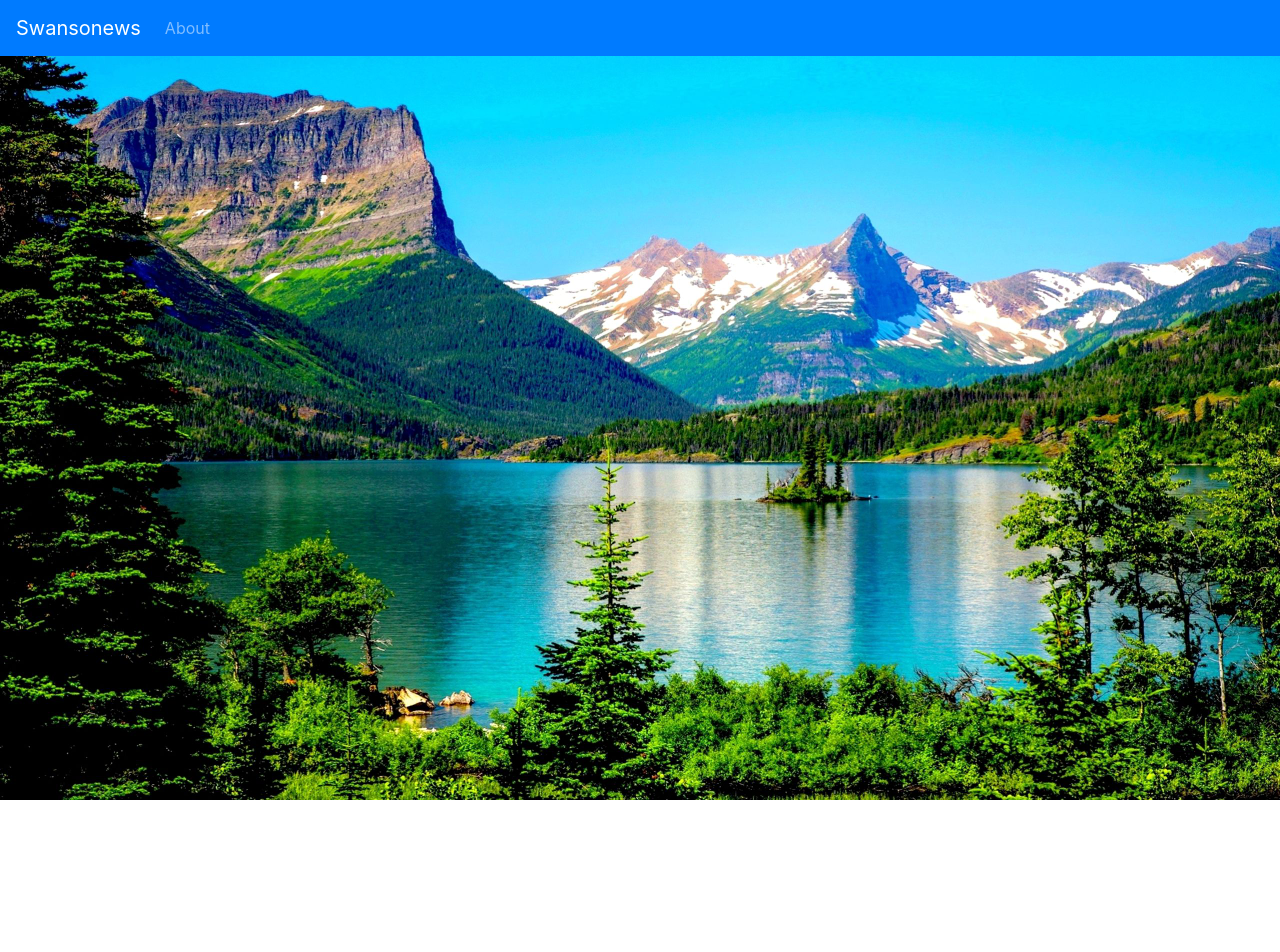
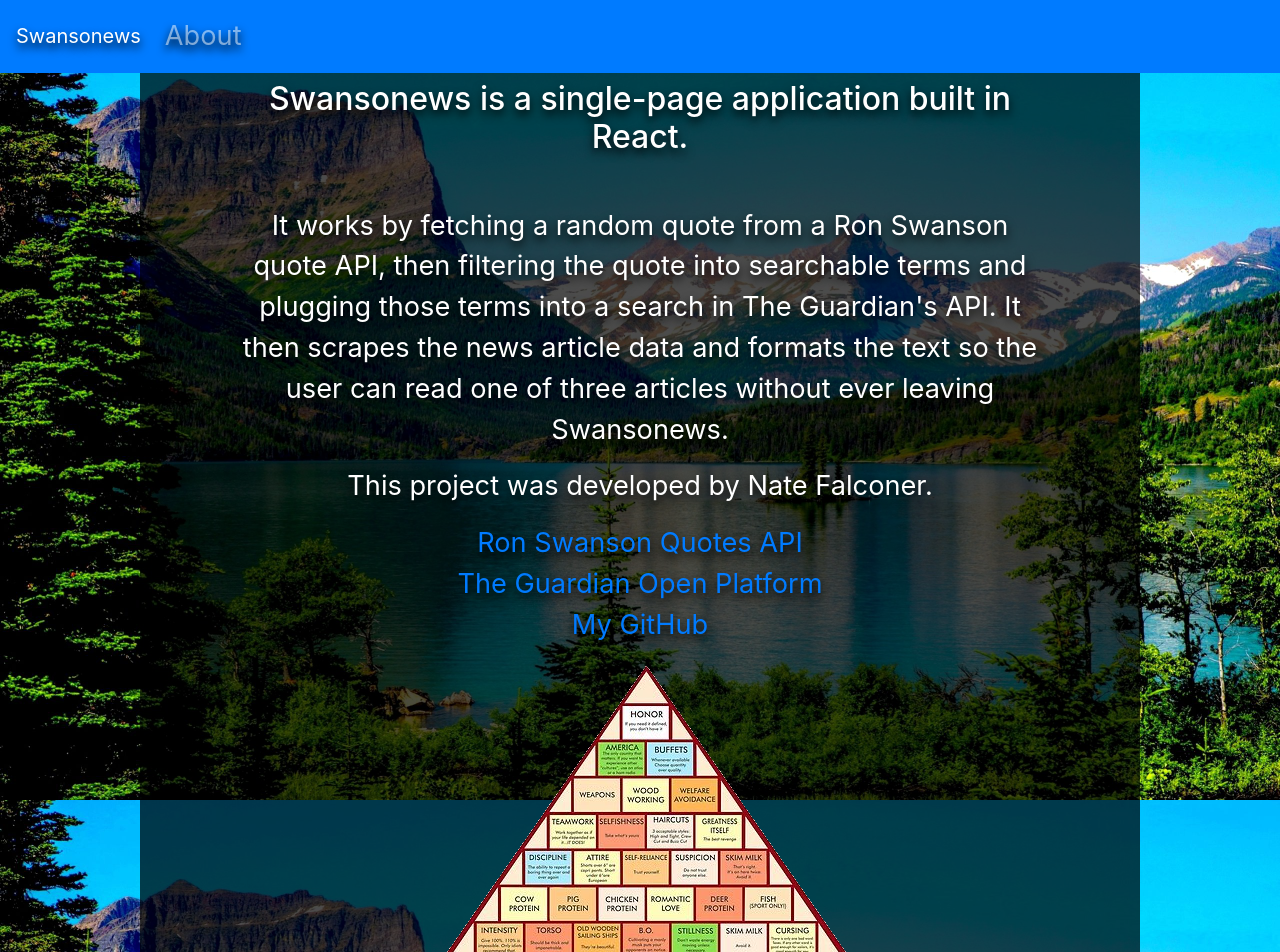
Before and after one commit to NateFalconer/react-api-project, a React (Create React App) app in the folder my-app/: page /about in a window 1280 px wide. Shown: the top 952 px of the page. Before the commit the page ends 800 px from the top, so only its background shows below. Built offline with nearby package versions, Linux system fonts and the light colour scheme; no server answers.

Commit message:
finishing up

```diff
--- a/my-app/src/components/About.jsx
+++ b/my-app/src/components/About.jsx
@@ -5,7 +5,16 @@
         return (
             <div className="aboot">
             <NavBar />
-            <p>lolooool</p>
+            <div className="abtext">
+            <h2>Swansonews is a single-page application built in React.</h2>
+            <br />
+            <p>It works by fetching a random quote from a Ron Swanson quote API, then filtering the quote into searchable terms and plugging those terms into a search in The Guardian's API. It then scrapes the news article data and formats the text so the user can read one of three articles without ever leaving Swansonews.</p>
+            <p>This project was developed by Nate Falconer.</p>
+            <a href="https://github.com/jamesseanwright/ron-swanson-quotes">Ron Swanson Quotes API</a> <br />
+            <a href="https://open-platform.theguardian.com/">The Guardian Open Platform</a> <br />
+            <a href="https://github.com/NateFalconer">My GitHub</a>
+            </div>
+            <img className="pyr" alt="pyra" src="./assets/pyramid.png" />
             </div>
         );
     }
--- a/my-app/src/index.css
+++ b/my-app/src/index.css
@@ -85,3 +85,21 @@
   margin: auto;
   background: rgba(0,0,0,.7)
 }
+
+.aboot {
+  color: #fff;
+  font-size: 1.7rem;
+  padding-left: 100px;
+  text-align: center;
+  padding-right: 100px;
+  padding-top: 80px;
+  text-shadow: 0 5px 10px rgba(0,0,0,1);
+  max-width: 1000px;
+  margin: auto;
+  background: rgba(0,0,0,.7)
+}
+
+.pyr {
+  padding-top: 20px;
+  padding-bottom: 80px;
+}
```
Also changed, not shown: 1 other file (tests, documents, lock files or other folders).
